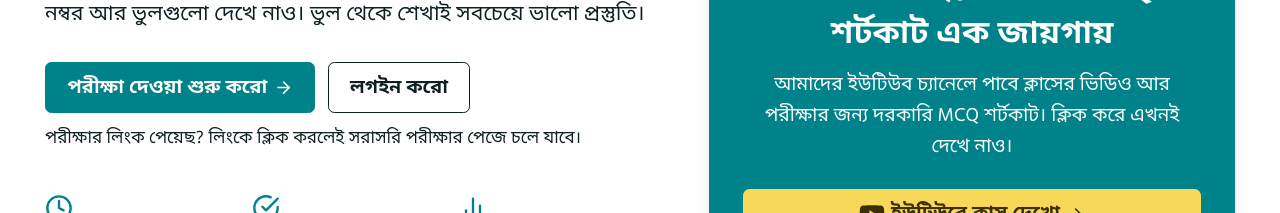
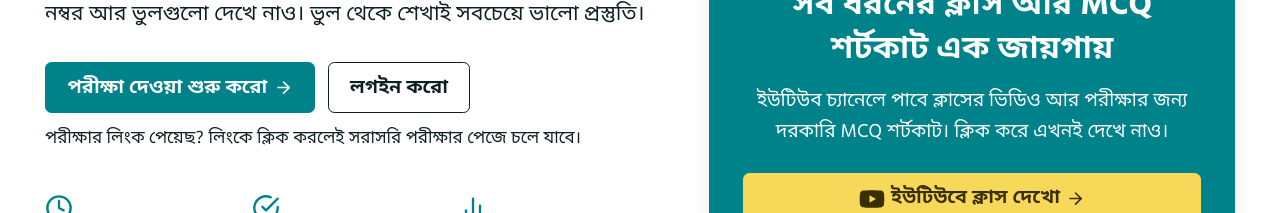
Before and after one commit to minhazahmmed/Foundation-of-Science-Exam-Project-Client, a React (Vite) app: page / in a window 1280 px wide. Shown: the part 515-728 px from the top of the page. Built offline with nearby package versions, Linux system fonts and the light colour scheme; no server answers.

Commit message:
home page text updated

```diff
--- a/src/pages/Home.jsx
+++ b/src/pages/Home.jsx
@@ -123,7 +123,7 @@ export default function Home() {
           সব ধরনের ক্লাস আর MCQ শর্টকাট এক জায়গায়
         </h2>
         <p className="mt-3 text-center text-lg leading-relaxed">
-          আমাদের ইউটিউব চ্যানেলে পাবে ক্লাসের ভিডিও আর পরীক্ষার জন্য দরকারি MCQ
+          ইউটিউব চ্যানেলে পাবে ক্লাসের ভিডিও আর পরীক্ষার জন্য দরকারি MCQ
           শর্টকাট। ক্লিক করে এখনই দেখে নাও।
         </p>
 
```
